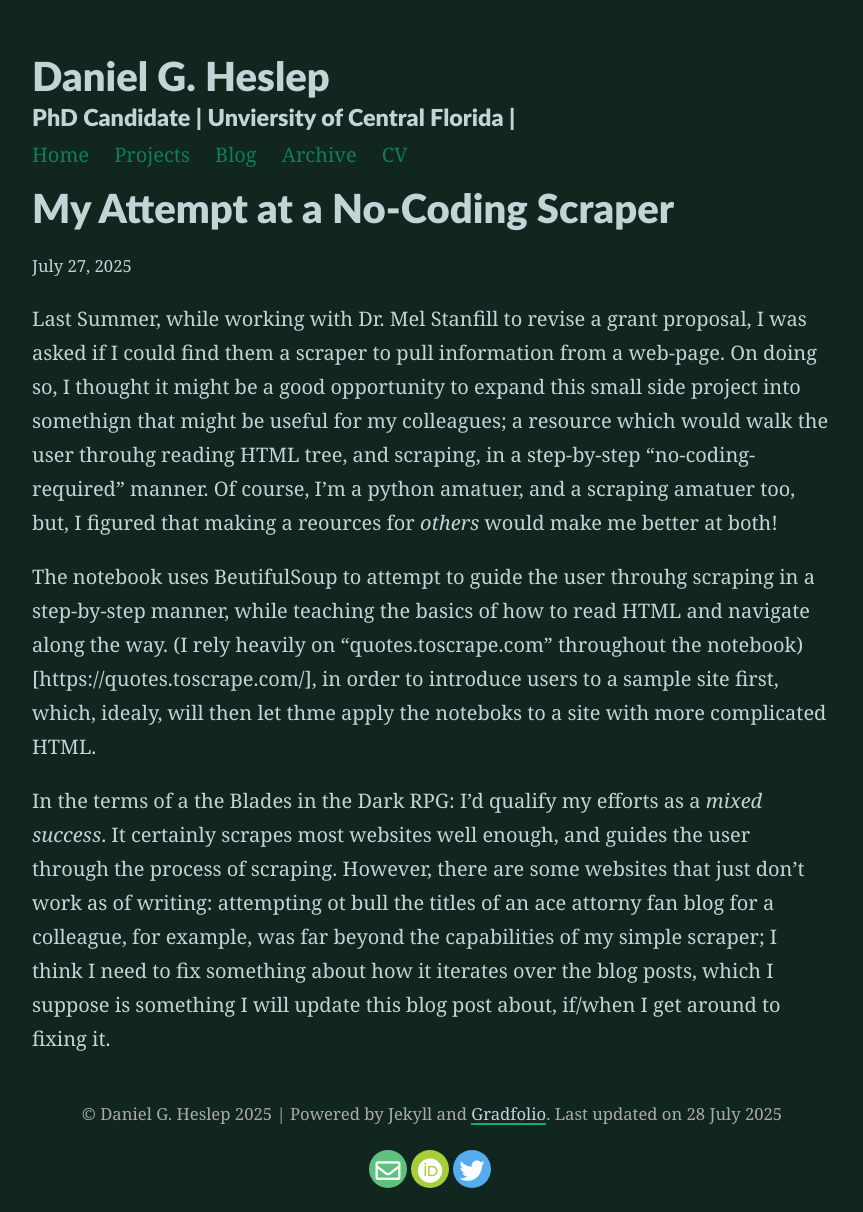
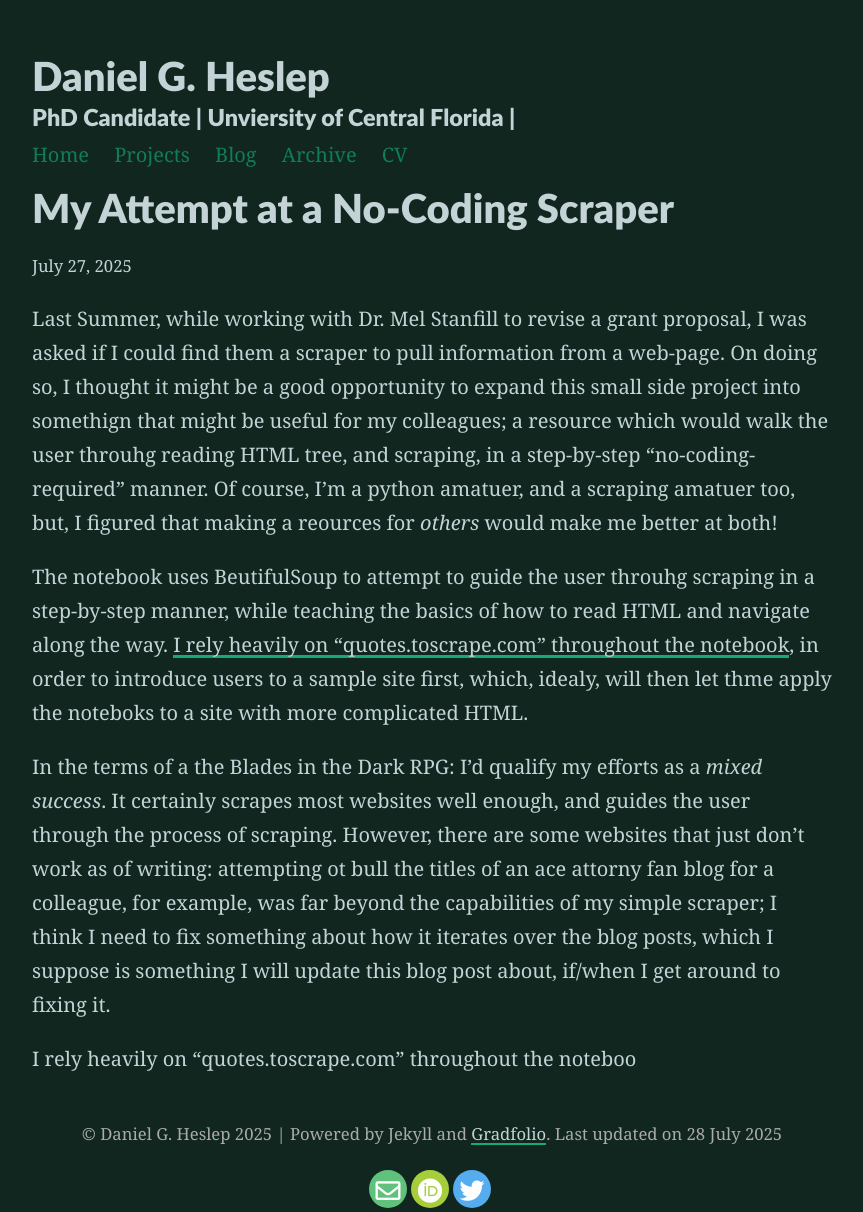
Before and after one commit to CreativeKenning/gradsitedemo, a Jekyll site: the page built from _posts/2025-07-27-ColabScraper.md, in a window 1280 px wide. Shown: the whole page, without its empty margins (208-1071 px from the left). Built offline with Jekyll 4.4.1, drawn with Linux system fonts in a browser that asks for light colours; nearby versions of some CDN libraries.

Commit message:
Actually fixed link

```diff
--- a/_posts/2025-07-27-ColabScraper.md
+++ b/_posts/2025-07-27-ColabScraper.md
@@ -6,6 +6,8 @@ title: My Attempt at a No-Coding Scraper
 Last Summer, while working with Dr. Mel Stanfill to revise a grant proposal, I was asked if I could find them a scraper to pull information from a web-page. On doing so, I thought it might be a good opportunity to expand this small side project into somethign that might be useful for my colleagues; a resource which would walk the user throuhg reading HTML tree, and scraping, in a step-by-step "no-coding-required" manner. Of course, I'm a python amatuer, and a scraping amatuer too, but, I figured that making a reources for *others* would make me better at both!
 
 
-The notebook uses BeutifulSoup to attempt to guide the user throuhg scraping in a step-by-step manner, while teaching the basics of how to read HTML and navigate along the way. (I rely heavily on "quotes.toscrape.com" throughout the notebook)[https://quotes.toscrape.com/], in order to introduce users to a sample site first, which, idealy, will then let thme apply the noteboks to a site with more complicated HTML.
+The notebook uses BeutifulSoup to attempt to guide the user throuhg scraping in a step-by-step manner, while teaching the basics of how to read HTML and navigate along the way. [I rely heavily on "quotes.toscrape.com" throughout the notebook](https://quotes.toscrape.com/), in order to introduce users to a sample site first, which, idealy, will then let thme apply the noteboks to a site with more complicated HTML.
 
 In the terms of a the Blades in the Dark RPG: I'd qualify my efforts as a *mixed success*. It certainly scrapes most websites well enough, and guides the user through the process of scraping. However, there are some websites that just don't work as of writing: attempting ot bull the titles of an ace attorny fan blog for a colleague, for example, was far beyond the capabilities of my simple scraper; I think I need to fix something about how it iterates over the blog posts, which I suppose is something I will update this blog post about, if/when I get around to fixing it.
+
+I rely heavily on "quotes.toscrape.com" throughout the noteboo
```
